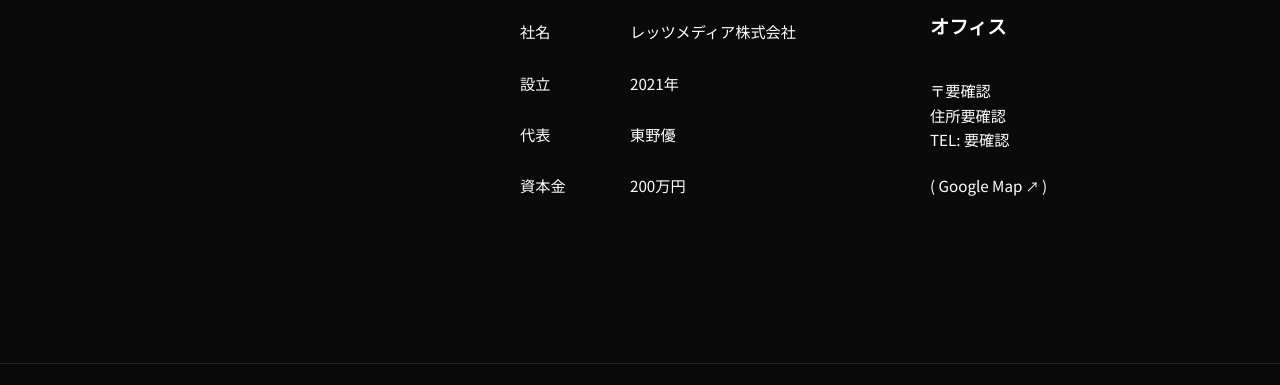
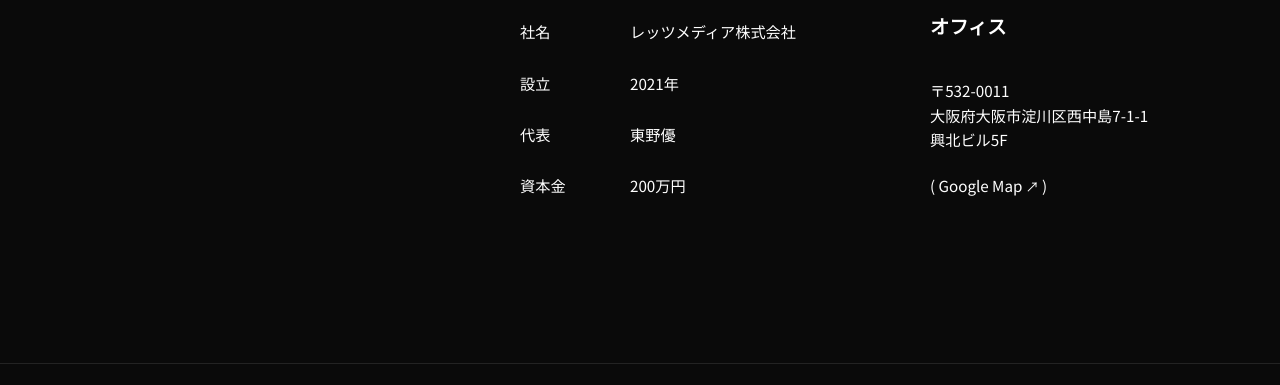
Before and after one commit to takiyagenzi0526-max/letsmedia, a plain HTML site: page company.html in a window 1280 px wide. Shown: the part 437-822 px from the top of the page. Drawn offline with Linux system fonts and the light colour scheme; a web font is replaced by a local one.

Commit message:
Update company.html

```diff
--- a/company.html
+++ b/company.html
@@ -42,7 +42,11 @@
         "description": "広告運用のプロフェッショナル集団",
         "address": {
             "@type": "PostalAddress",
-            "addressCountry": "JP"
+            "addressCountry": "JP",
+            "postalCode": "532-0011",
+            "addressRegion": "大阪府",
+            "addressLocality": "大阪市淀川区",
+            "streetAddress": "西中島7-1-1 興北ビル5F"
         }
     }
     </script>
@@ -382,11 +386,11 @@
                     </div>
                     <h2 class="office-title">オフィス</h2>
                     <div class="office-address">
-                        <span>〒要確認</span>
-                        <span>住所要確認</span>
-                        <span>TEL: 要確認</span>
+                        <span>〒532-0011</span>
+                        <span>大阪府大阪市淀川区西中島7-1-1</span>
+                        <span>興北ビル5F</span>
                     </div>
-                    <a href="#" class="map-link">
+                    <a href="https://maps.google.com/?q=大阪府大阪市淀川区西中島7-1-1興北ビル5F" target="_blank" class="map-link">
                         ( Google Map <span class="arrow">↗</span> )
                     </a>
                 </div>
```
